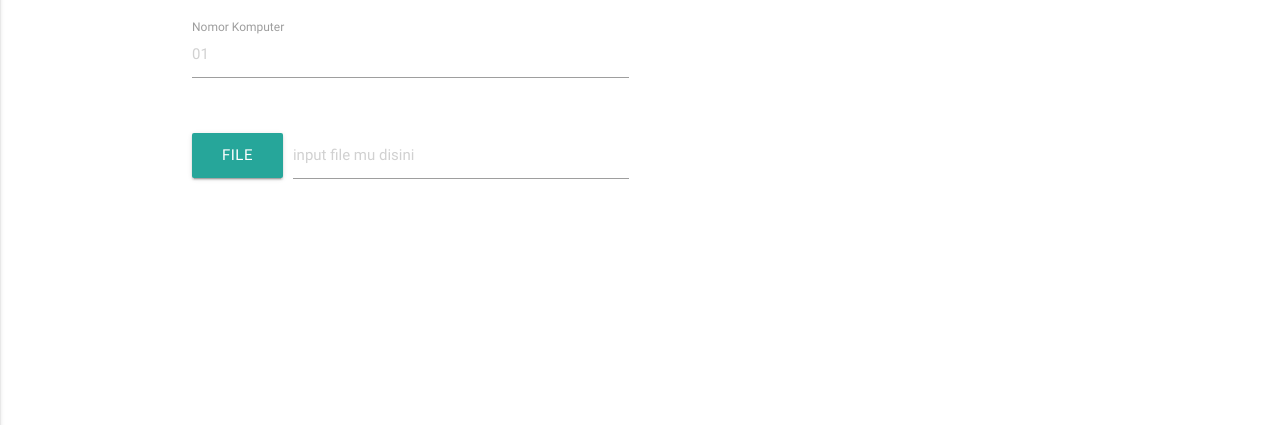
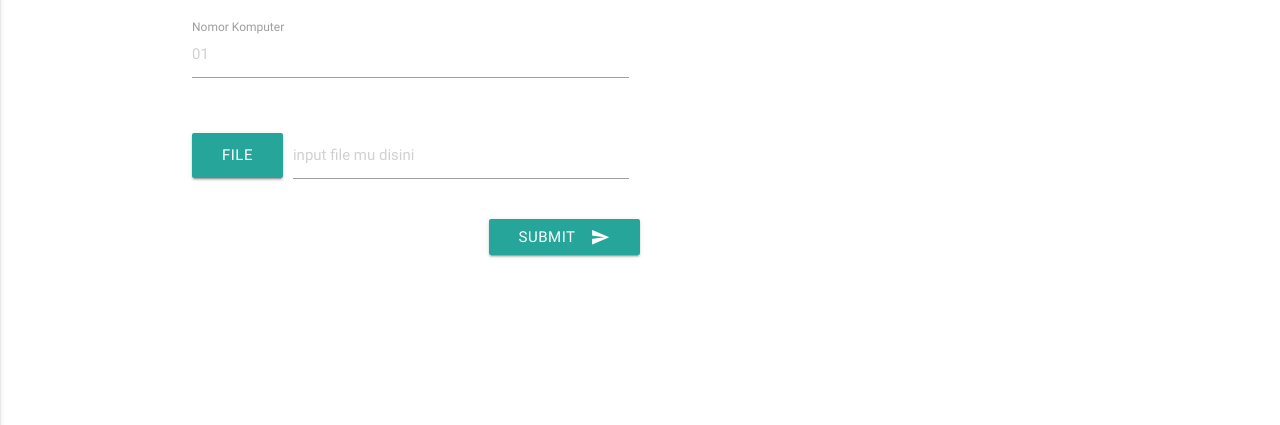
Before and after one commit to aquaswim/SIPUT, a website: page desaine/index.html in a window 1280 px wide. Shown: the part 375-800 px from the top of the page. Drawn offline with Linux system fonts and the light colour scheme.

Commit message:
some adjustment

```diff
--- a/desaine/index.html
+++ b/desaine/index.html
@@ -62,6 +62,11 @@
           </div>
         </div>
       </div>
+      <div class="row right">
+        <button class="btn waves-effect waves-light" type="submit" name="action">Submit
+          <i class="material-icons right">send</i>
+        </button>
+      </div>
     </form>
   </div>
 </div>
```
